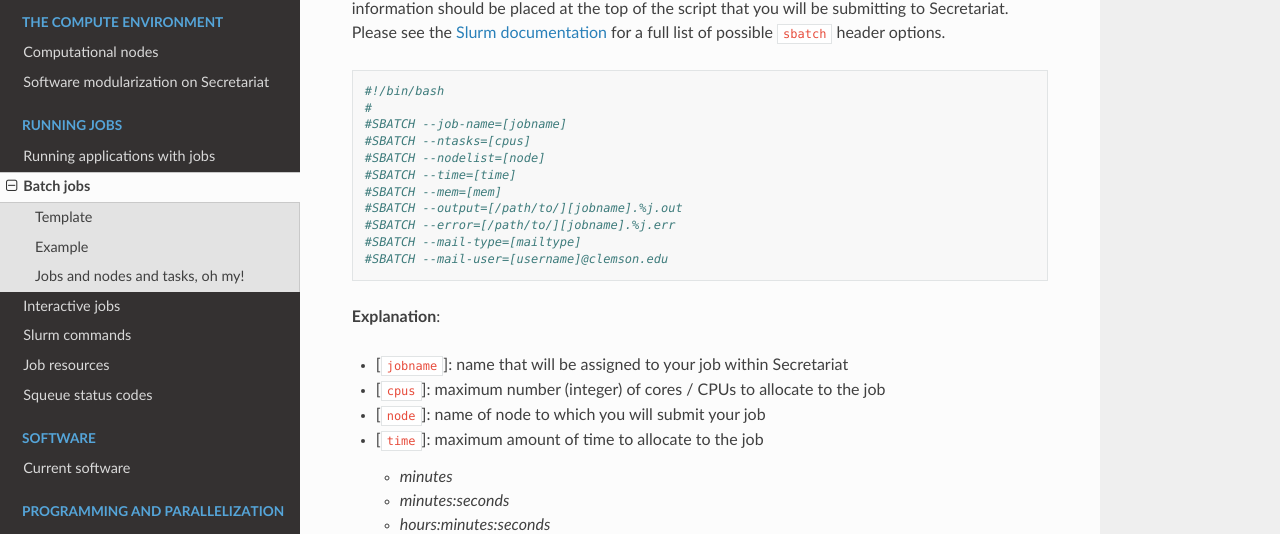
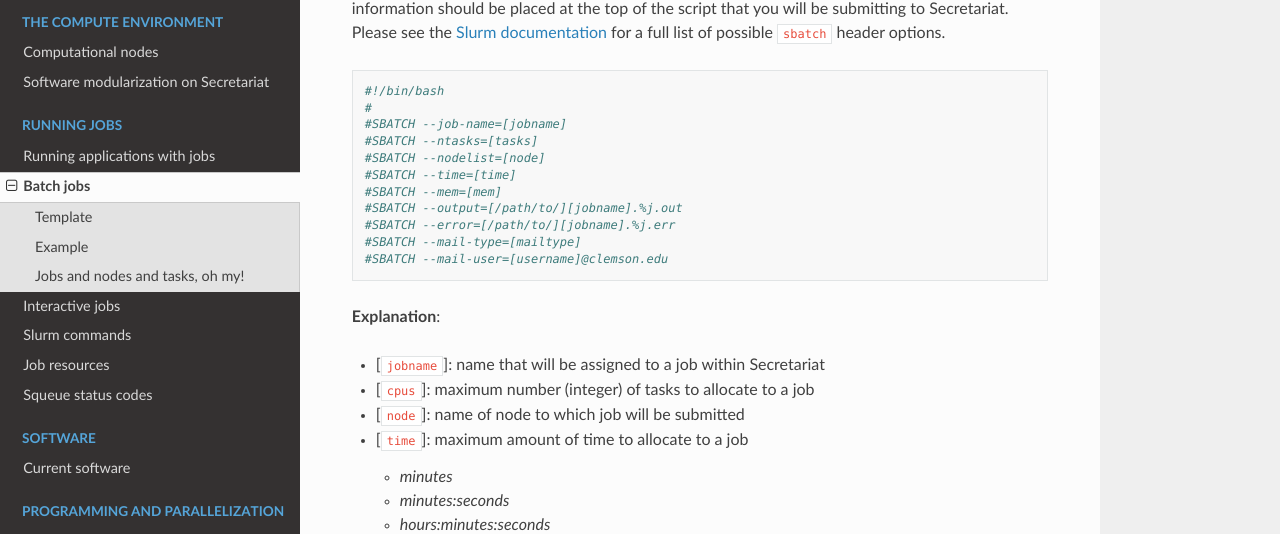
Before and after one commit to amalgamaria/secretariat, a Sphinx documentation site: the page built from docs/running-jobs/batch-jobs.rst, in a window 1280 px wide and 1400 px high. Shown: the part 244-778 px from the top of the window. Built offline with Sphinx 7.4.7 and the Read the Docs theme 2.0.0, drawn with Linux system fonts in a browser that asks for light colours; some of the changed text lies outside the part shown.

Commit message:
Update content

```diff
--- a/docs/running-jobs/batch-jobs.rst
+++ b/docs/running-jobs/batch-jobs.rst
@@ -11,7 +11,7 @@ Here is a template of how to declare Slurm parameters in the header of an ``sbat
    #!/bin/bash
    #
    #SBATCH --job-name=[jobname]
-   #SBATCH --ntasks=[cpus]
+   #SBATCH --ntasks=[tasks]
    #SBATCH --nodelist=[node]
    #SBATCH --time=[time]
    #SBATCH --mem=[mem]
@@ -22,13 +22,13 @@ Here is a template of how to declare Slurm parameters in the header of an ``sbat
 
 **Explanation**:
 
-- [``jobname``]: name that will be assigned to your job within Secretariat
+- [``jobname``]: name that will be assigned to a job within Secretariat
 
-- [``cpus``]: maximum number (integer) of cores / CPUs to allocate to the job
+- [``cpus``]: maximum number (integer) of tasks to allocate to a job
 
-- [``node``]: name of node to which you will submit your job
+- [``node``]: name of node to which job will be submitted
 
-- [``time``]: maximum amount of time to allocate to the job
+- [``time``]: maximum amount of time to allocate to a job
 
   - *minutes*
   - *minutes:seconds*
@@ -108,7 +108,7 @@ When allocating resources to jobs, particularly with respect to nodes and CPUs,
 
 - ``--cpus-per-task``: number of CPUs to allocate per task
 
-- ``--ntasks``: maximum number (integer) of cores / CPUs to allocate to the job
+- ``--ntasks``: maximum number (integer) of tasks to allocate to a job
 
 Amended from the example on the `Slurm FAQ`_ page, suppose you need to allocate 4 CPUs to a particular job. There are a variety of ways to request 4 CPUs, and depending on the job, one method might be preferable. Here are some examples.
 
```
Also changed, not shown: other parts of docs/running-jobs/batch-jobs.rst (+1 -1 lines).
